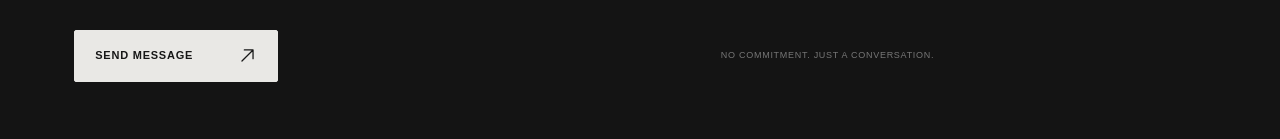
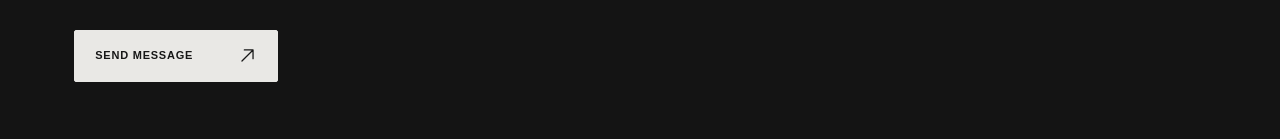
Before and after one commit to proctor18/proctore, a Next.js app: page / in a window 1280 px wide. Shown: the part 5585-5724 px from the top of the page. Built offline with nearby package versions, Linux system fonts and the light colour scheme.

Commit message:
Remove contact form disclaimer

```diff
--- a/app/page.tsx
+++ b/app/page.tsx
@@ -260,7 +260,6 @@ function ContactForm() {
           {submitStatus === "sending" ? "SENDING..." : "SEND MESSAGE"}
           <svg aria-hidden="true" viewBox="0 0 24 24" width="19" height="19" fill="none" stroke="currentColor" strokeWidth="1.6" strokeLinecap="round" strokeLinejoin="round"><path d="M5 19 19 5M8 5h11v11" /></svg>
         </button>
-        <span>NO COMMITMENT. JUST A CONVERSATION.</span>
       </div>
     </form>
   );
```
